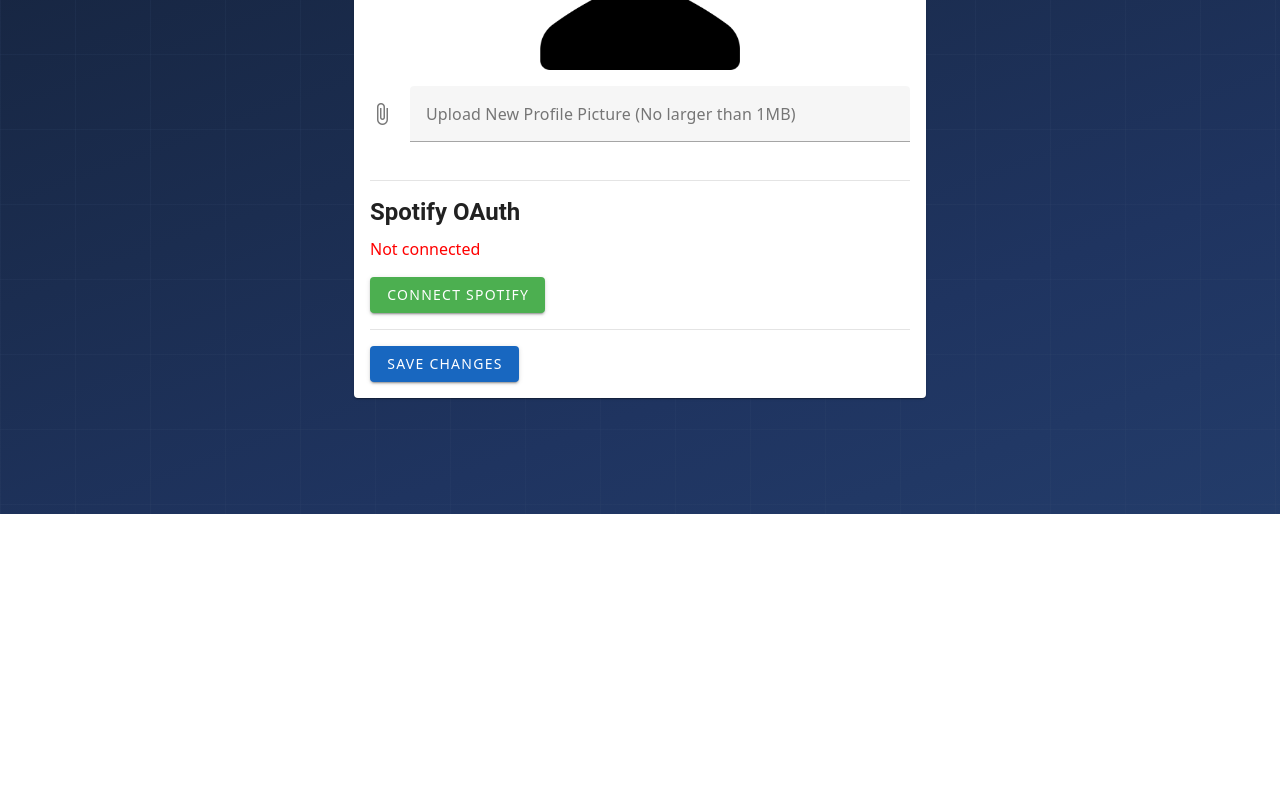
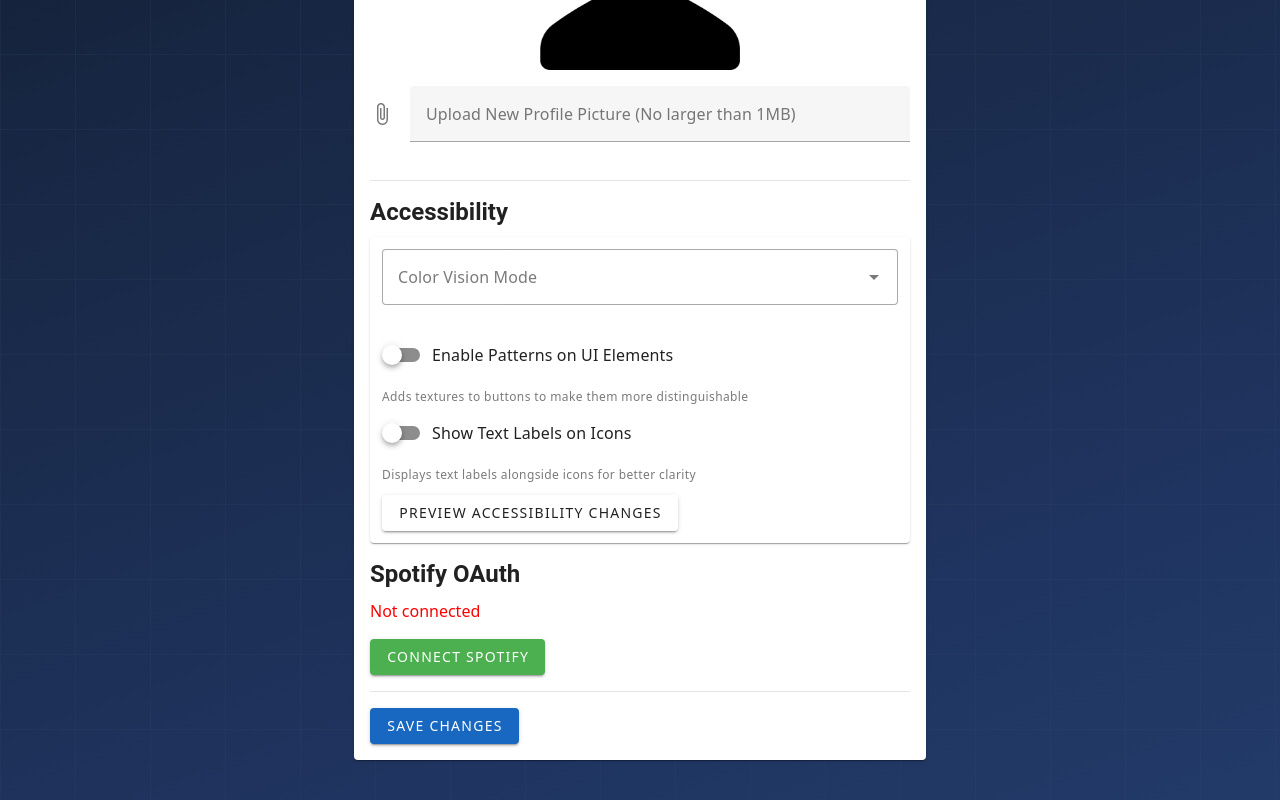
Before and after one commit to lblack00/interactive-music-db, a Vue app in the folder client/: page /user-settings in a window 1280 px wide. Shown: the part 696-1496 px from the top of the page. Before the commit the page ends 1210 px from the top, so only its background shows below. Built offline with nearby package versions, Linux system fonts and the light colour scheme; no server answers.

Commit message:
added accessibility buttons in userSettings

```diff
--- a/client/src/components/UserSettings.vue
+++ b/client/src/components/UserSettings.vue
@@ -74,6 +74,40 @@
 								</p>
 
 								<v-divider class="my-4"></v-divider>
+								<h2 class="text-h5 font-weight-bold mb-2">Accessibility</h2>
+								<v-card class="mb-4 pa-3">
+									<v-select
+										label="Color Vision Mode"
+										:items="[
+											'Default',
+											'Red-Blind (Protanopia)',
+											'Green-Blind (Deuteranopia)',
+											'Blue-Blind (Tritanopia)',
+											'Grayscale (achromatopsia)',
+											'High Contrast',
+										]"
+										variant="outlined"
+										@change="applyColorblindMode"
+									></v-select>
+
+									<v-switch
+										label="Enable Patterns on UI Elements"
+										hint="Adds textures to buttons to make them more distinguishable"
+										persistent-hint
+										@change="applyAccessibilitySettings"
+									></v-switch>
+
+									<v-switch
+										label="Show Text Labels on Icons"
+										hint="Displays text labels alongside icons for better clarity"
+										persistent-hint
+										@change="applyAccessibilitySettings"
+									></v-switch>
+
+									<div class="mt-3">
+										<v-btn> Preview Accessibility Changes </v-btn>
+									</div>
+								</v-card>
 
 								<h2 class="text-h5 font-weight-bold mb-2">Spotify OAuth</h2>
 								<p v-if="user.spotifyConnected" style="color: green">
```
